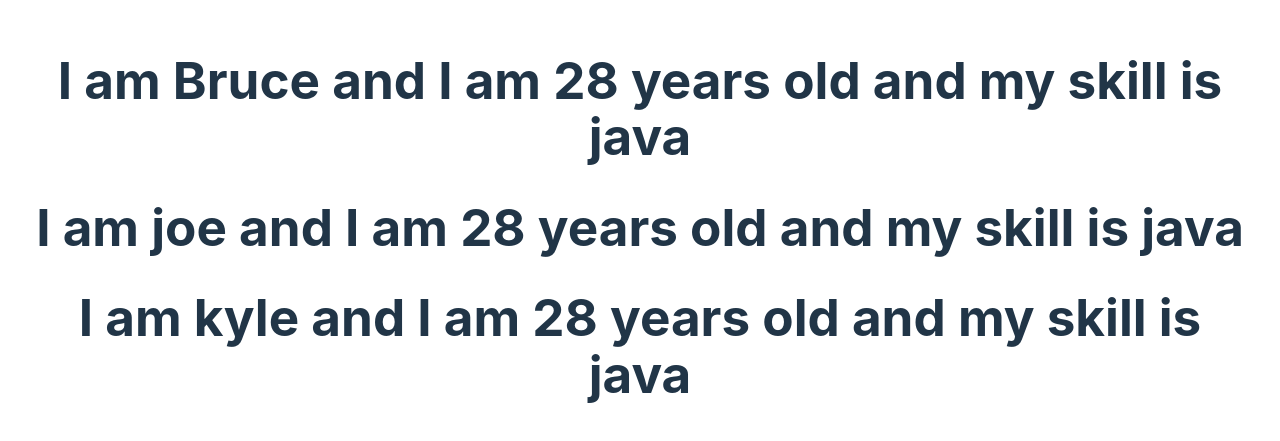
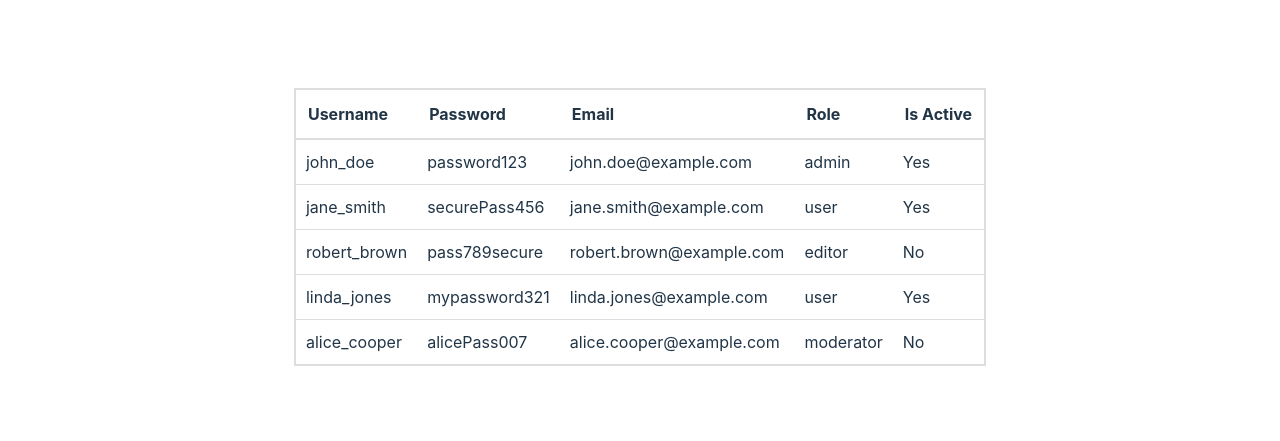
Before and after one commit to uzairahmed2126/Course--react, a React (Vite) app: page / in a window 1280 px wide. Shown: the part 173-614 px from the top of the page. Built offline with nearby package versions, Linux system fonts and the light colour scheme.

Commit message:
list and keys

```diff
--- a/src/App.jsx
+++ b/src/App.jsx
@@ -14,6 +14,7 @@ import {
   ConditionalRendering,
   ListRendering,
   PersonList,
+  ListAndKeys,
 } from "./components/index";
 function App() {
   let randomNum = Math.floor(Math.random() * 200);
@@ -28,7 +29,8 @@ function App() {
 
   return (
     <>
-      <ListRendering />
+    <ListAndKeys/>
+      {/* <ListRendering /> */}
       {/* <PersonList /> */}
       {/*<ConditionalRendering /> */}
       {/* <MethodAsPropsParent /> */}
--- a/src/components/ListAndKeys/index.jsx
+++ b/src/components/ListAndKeys/index.jsx
@@ -1,5 +1,87 @@
 function ListAndKeys() {
-  return <div>ListAndKeys</div>;
+  const userCredentials = [
+    {
+      username: "john_doe",
+      password: "password123",
+      email: "john.doe@example.com",
+      role: "admin",
+      isActive: true,
+    },
+    {
+      username: "jane_smith",
+      password: "securePass456",
+      email: "jane.smith@example.com",
+      role: "user",
+      isActive: true,
+    },
+    {
+      username: "robert_brown",
+      password: "pass789secure",
+      email: "robert.brown@example.com",
+      role: "editor",
+      isActive: false,
+    },
+    {
+      username: "linda_jones",
+      password: "mypassword321",
+      email: "linda.jones@example.com",
+      role: "user",
+      isActive: true,
+    },
+    {
+      username: "alice_cooper",
+      password: "alicePass007",
+      email: "alice.cooper@example.com",
+      role: "moderator",
+      isActive: false,
+    },
+  ];
+  const tableStyle = {
+    borderCollapse: "collapse",
+    width: "100%",
+    margin: "20px 0",
+    fontSize: "16px",
+    textAlign: "left",
+    border: "2px solid #ddd",
+    boxShadow: "1px 1px 21px 2px white",
+  };
+
+  const thStyle = {
+    padding: "12px",
+    borderBottom: "2px solid #ddd",
+    borderTop: "2px solid #ddd",
+  };
+
+  const tdStyle = {
+    padding: "10px",
+    borderBottom: "1px solid #ddd",
+  };
+  return (
+    <table style={tableStyle}>
+      <thead>
+        <tr>
+          <th style={thStyle}>Username</th>
+          <th style={thStyle}>Password</th>
+          <th style={thStyle}>Email</th>
+          <th style={thStyle}>Role</th>
+          <th style={thStyle}>Is Active</th>
+        </tr>
+      </thead>
+      <tbody>
+        {userCredentials.map(
+          ({ username, password, email, role, isActive }, index) => (
+            <tr key={index}>
+              <td style={tdStyle}>{username}</td>
+              <td style={tdStyle}>{password}</td>
+              <td style={tdStyle}>{email}</td>
+              <td style={tdStyle}>{role}</td>
+              <td style={tdStyle}>{isActive ? "Yes" : "No"}</td>
+            </tr>
+          )
+        )}
+      </tbody>
+    </table>
+  );
 }
 
 export default ListAndKeys;
```
